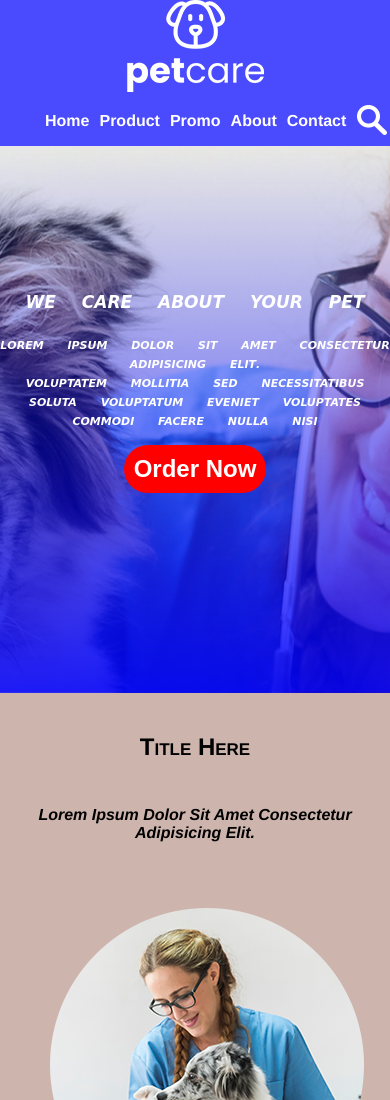
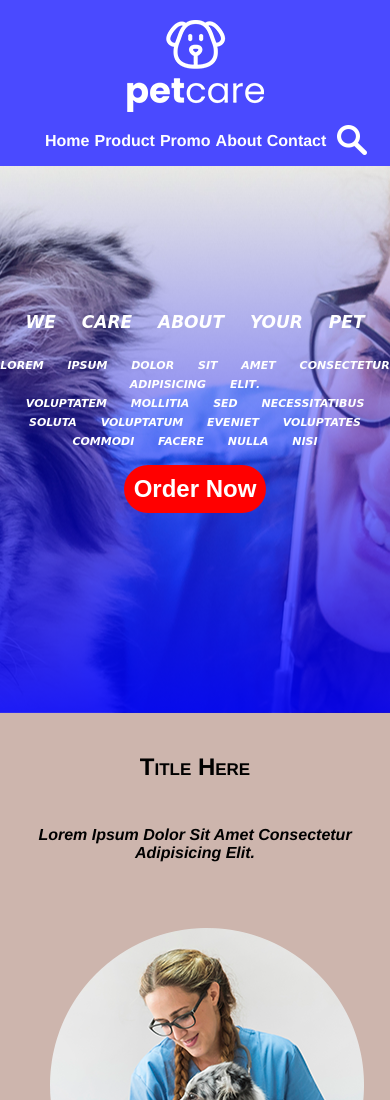
Before and after one commit to arshadahmed890/arshadahmed890.github.io, a plain HTML site: page index.html in a window 390 px wide. Shown: the top 1100 px of the page. Drawn offline with Linux system fonts and the light colour scheme.

Commit message:
Add files via upload

```diff
--- a/index.css
+++ b/index.css
@@ -2,11 +2,12 @@
     background-color: #0000ffb5;
     display: flex;
     justify-content: space-between;
+    padding-left: 5px;
 
 
-    /* background-image: linear-gradient( to right, yellow,green); */
-
-
+}
+body{
+    width:100%;
 }
 .list{
     display: flex;
@@ -481,17 +482,23 @@ flex-wrap: wrap;
 
 
 
-@media(max-width:767px){
+@media(max-width:800px){
 
 .main-head{
     flex-direction: column;
+    padding-top: 20px;
+    padding-right:5px;
+
+    /* padding-right: 20px; */
 }
 .hell{
-    text-align: center
+    text-align: center;
 }
 .div .list li a{
     text-align: center;
-    padding: 5px;
+    padding-left:0px;
+    padding-right: 5px;
+
 }
 .trainer{
     flex-direction: column;
@@ -558,7 +565,7 @@ flex-wrap: wrap;
 
 
 
-@media(min-width:768px){
+@media(min-width:800px){
 
 
 }
```
